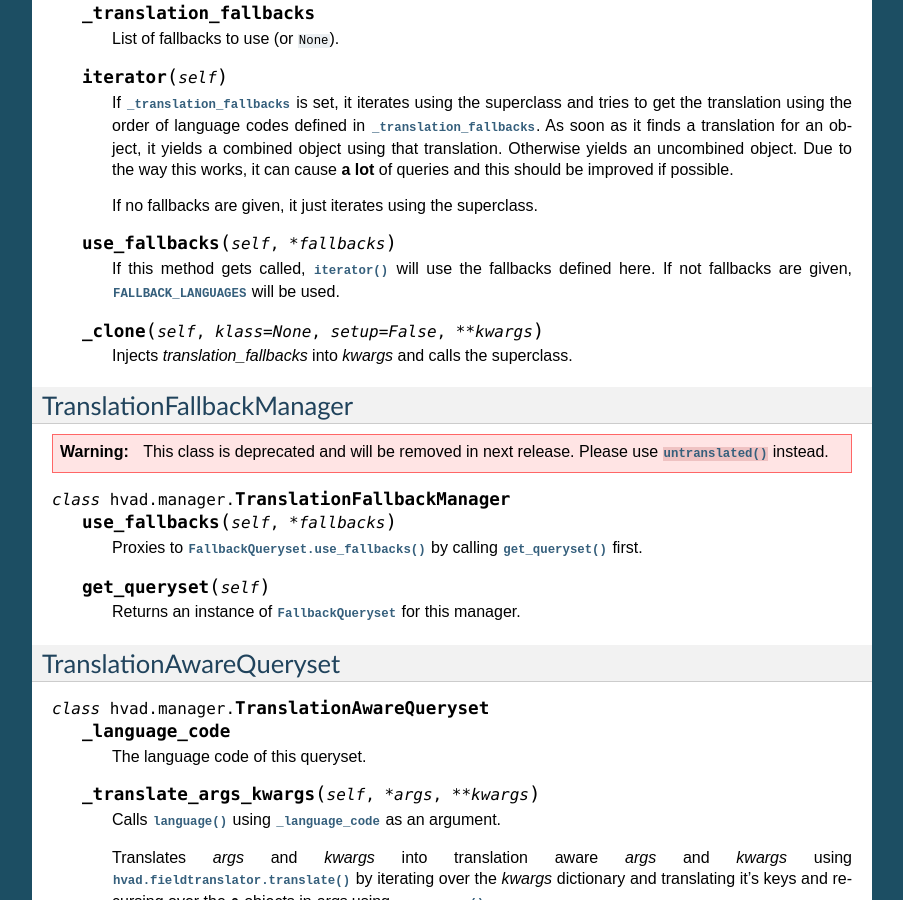
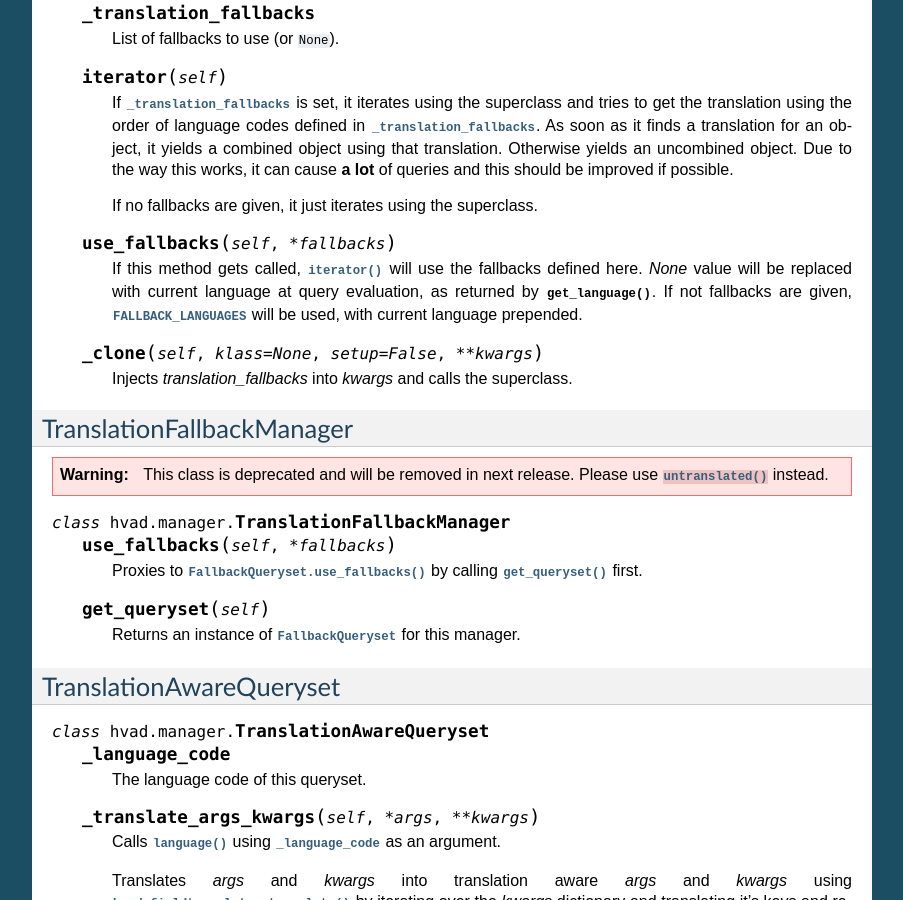
Before and after one commit to KristianOellegaard/django-hvad, a Sphinx documentation site: the page built from docs/internal/manager.rst, in a window 1280 px wide and 900 px high, scrolled down 6350 px. Shown: the whole window, without its empty margins (198-1101 px from the left). Built offline with Sphinx 7.4.7, drawn with Linux system fonts in a browser that asks for light colours.

Commit message:
Allow passing None as one of the fallbacks - None will be replaced with current language at query time.

```diff
--- a/docs/internal/manager.rst
+++ b/docs/internal/manager.rst
@@ -460,8 +460,10 @@ FallbackQueryset
     .. method:: use_fallbacks(self, *fallbacks)
 
         If this method gets called, :meth:`iterator` will use the fallbacks
-        defined here. If not fallbacks are given, :data:`FALLBACK_LANGUAGES`
-        will be used.
+        defined here. `None` value will be replaced with current language at
+        query evaluation, as returned by :func:`~django.utils.translation.get_language`.
+        If not fallbacks are given, :data:`FALLBACK_LANGUAGES` will be used,
+        with current language prepended.
 
     .. method:: _clone(self, klass=None, setup=False, **kwargs)
 
--- a/docs/public/queryset.rst
+++ b/docs/public/queryset.rst
@@ -125,7 +125,10 @@ use_fallbacks
     Returns a queryset which will use fallbacks to get the translated part of
     the instances returned by this queryset. If ``fallbacks`` is given as a
     tuple of language codes, it will try to get the translations in the order
-    specified. Otherwise the order of your LANGUAGES setting will be used.
+    specified, replacing the special `None` value with the current language at
+    query evaluation, as returned by :func:`~django.utils.translation.get_language`.
+    Otherwise the order of your LANGUAGES setting will be used, prepended with
+    current language.
 
     .. warning:: Using fallbacks will cause **a lot** of queries! In the worst
                  case 1 + (n * x) with n being the amount of rows being fetched
--- a/docs/public/release_notes.rst
+++ b/docs/public/release_notes.rst
@@ -26,6 +26,9 @@ New features:
   to use the current language now defers language resolution until the query is
   evaluated. It can now be used in form definitions directly, for instance for
   passing a custom queryset to :class:`~django.forms.ModelChoicefield`.
+- Similarly, :meth:`~hvad.manager.FallbackQueryset.use_fallbacks` can now be
+  passed `None` as one of the fallbacks, and it will be replaced with current
+  language at query evaluation time.
 - All queryset classes used by :class:`~hvad.manager.TranslationManager` can now
   be customized thanks to the new :attr:`~hvad.manager.TranslationManager.fallback_class`
   and :attr:`~hvad.manager.TranslationManager.default_class` attributes.
```
Also changed, not shown: 2 other files.
